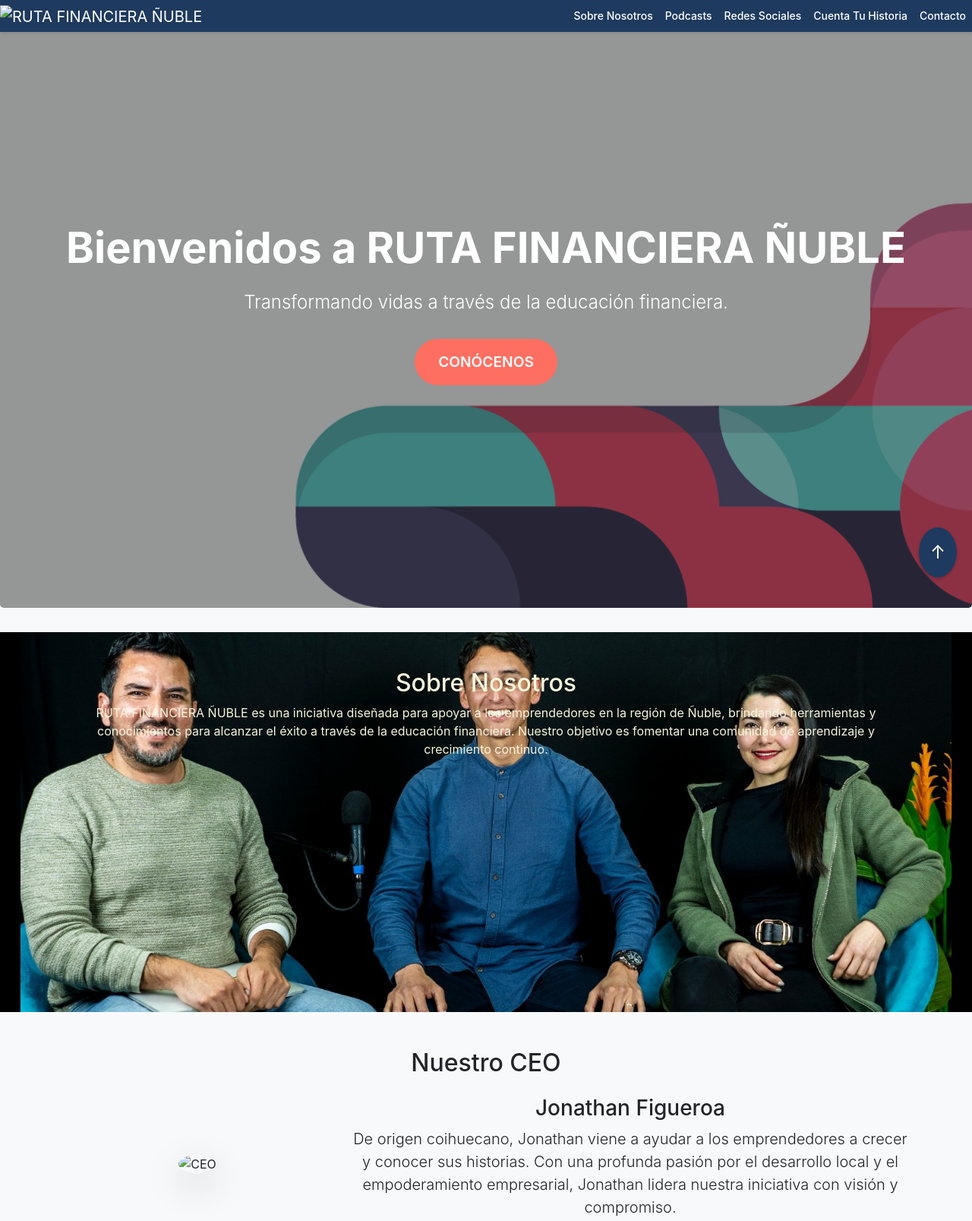
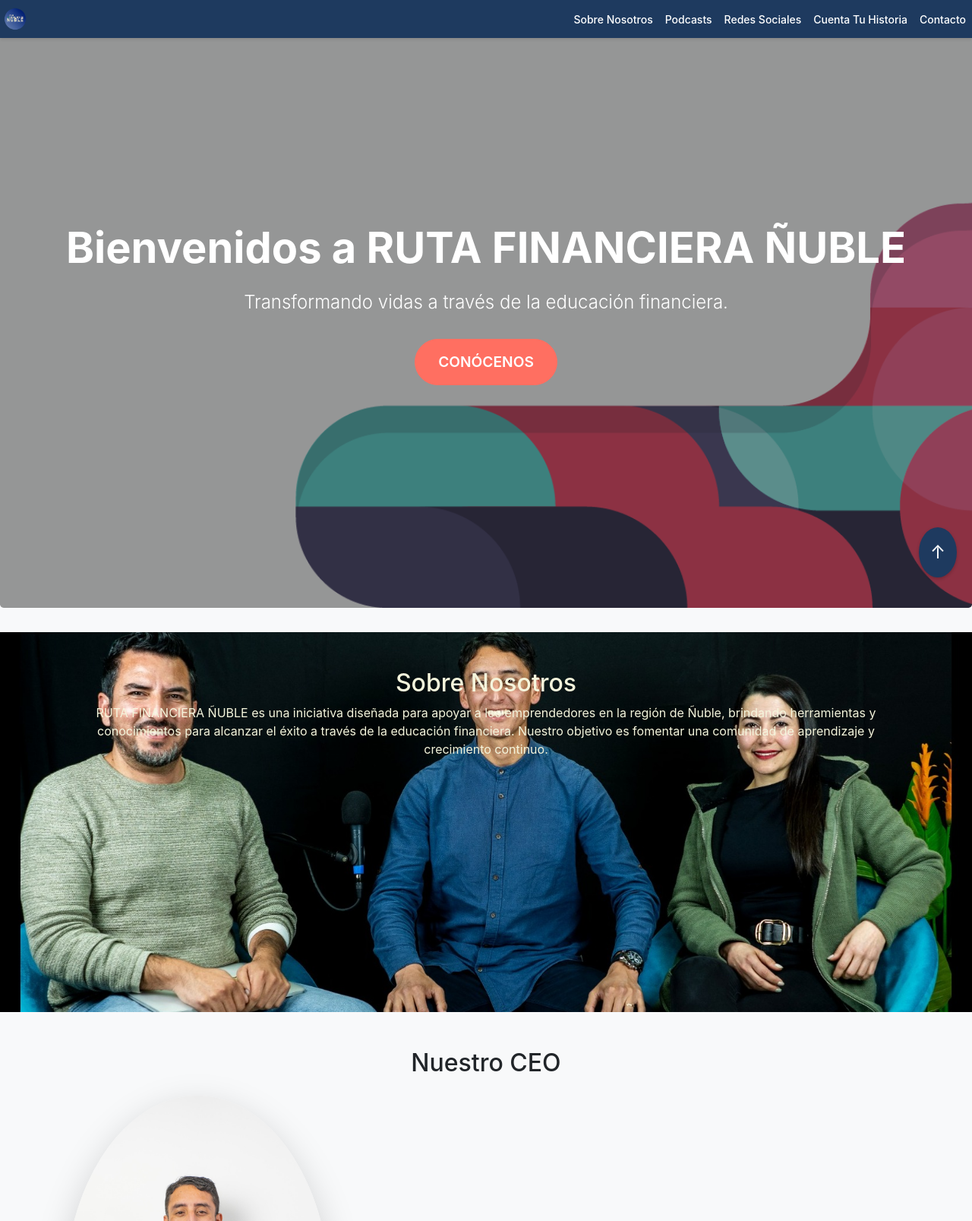
Before and after one commit to Nitenks/hola, a plain HTML site: page index.html in a window 1280 px wide. Shown: the top 1607 px of the page at 76% size. Drawn offline with nearby package versions, Linux system fonts and the light colour scheme; files whose address does not match are found by name.

Commit message:
Update index.html

```diff
--- a/index.html
+++ b/index.html
@@ -16,7 +16,7 @@
     <!-- Navbar -->
     <nav class="navbar navbar-expand-lg navbar-dark fixed-top">
         <a class="navbar-brand" href="#">
-            <img src="LOGOS/LOGO.png" alt="RUTA FINANCIERA ÑUBLE" class="LOGOS">
+            <img src="LOGO.png" alt="RUTA FINANCIERA ÑUBLE" class="LOGOS">
         </a>
         <button class="navbar-toggler" type="button" data-toggle="collapse" data-target="#navbarNav" aria-controls="navbarNav" aria-expanded="false" aria-label="Toggle navigation">
             <span class="navbar-toggler-icon"></span>
@@ -54,7 +54,7 @@
     <h2 class="text-center mb-4">Nuestro CEO</h2>
     <div class="row justify-content-center align-items-center">
         <div class="col-md-4 text-center">
-            <img src="ceo/ceo.JPG" alt="CEO" class="img-fluid rounded-circle shadow-lg zoom-effect">
+            <img src="ceo.JPG" alt="CEO" class="img-fluid rounded-circle shadow-lg zoom-effect">
         </div>
         <div class="col-md-8">
             <h3 class="text-center">Jonathan Figueroa</h3>
```
